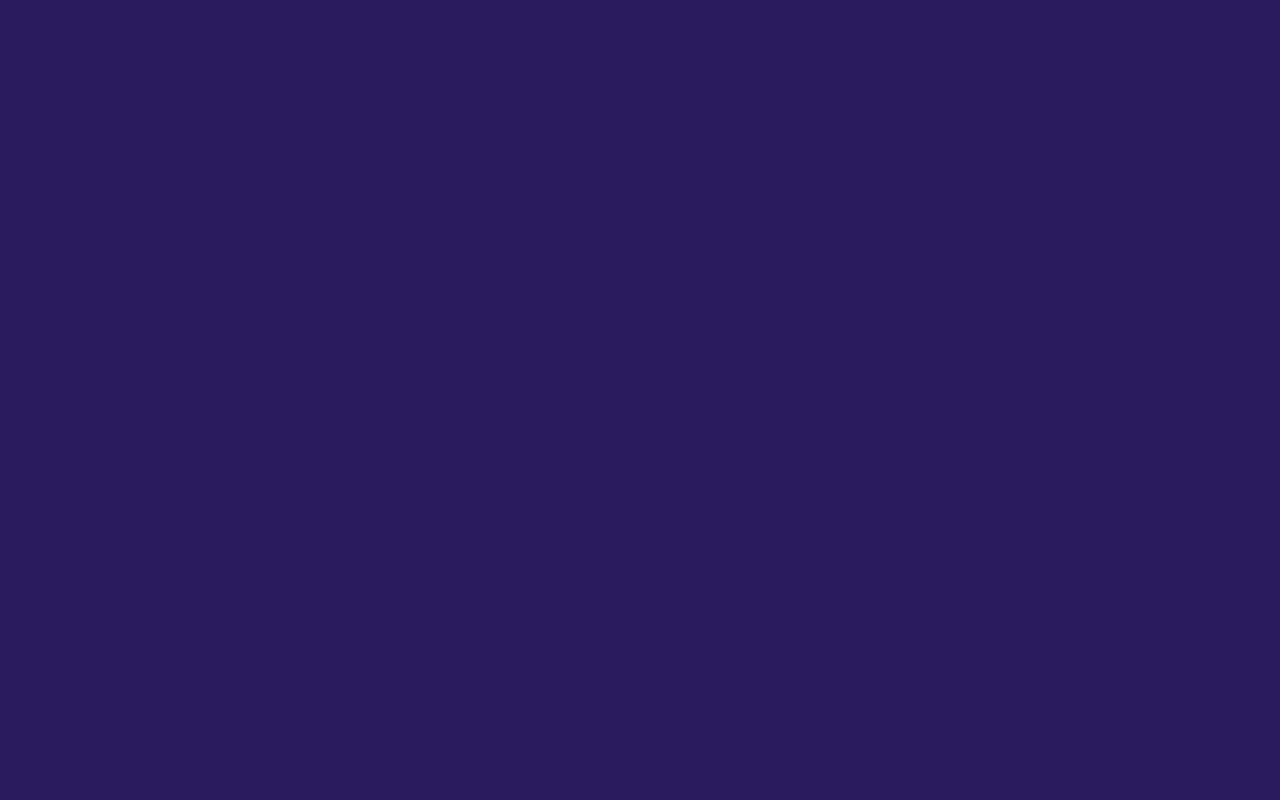
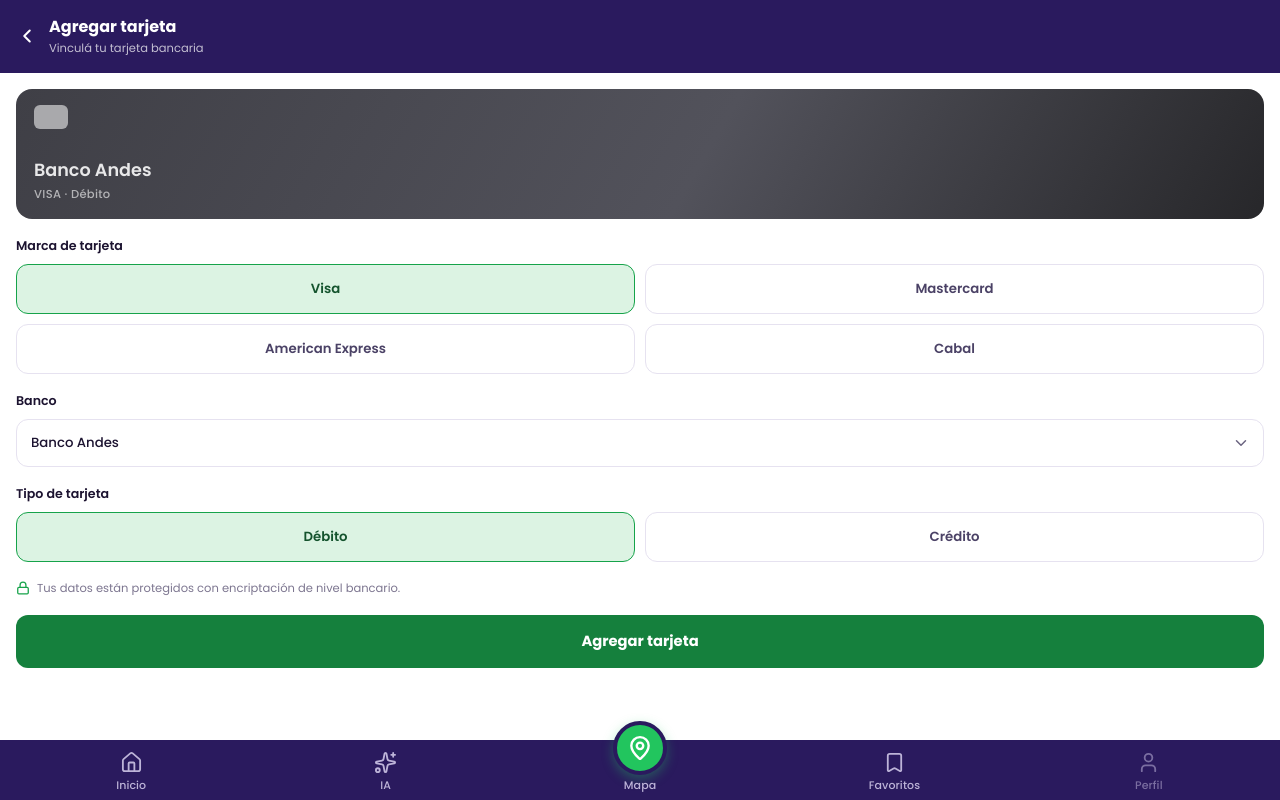
Before and after one commit to Lenny066/Sumatoria-, a React (Vite) app: page /agregar-tarjeta in a window 1280 px wide. Before the commit this address had no page. Built offline with nearby package versions, Linux system fonts and the light colour scheme; the HTML template or start-up script is replaced by a standard one.

Commit message:
tarjeta listo

```diff
--- a/src/App.tsx
+++ b/src/App.tsx
@@ -9,6 +9,7 @@ import CuentaNegocio from "./pages/CuentaNegocio/cuentanegocio";
 import Inicio from "./pages/inicio/inicio";
 import Favoritos from "./pages/favoritos/favoritos";
 import IA from "./pages/IA/IA";
+import Tarjetas from "./pages/tarjetas/tarjetas";
 
 export default function App() {
   return (
@@ -24,6 +25,7 @@ export default function App() {
         <Route path="/inicio" element={<Inicio />} />
         <Route path="/favoritos" element={<Favoritos />} />
         <Route path="/ia" element={<IA />} />
+        <Route path="/agregar-tarjeta" element={<Tarjetas />} />
       </Routes>
     </BrowserRouter>
   );
--- a/src/pages/inicio/inicio.css
+++ b/src/pages/inicio/inicio.css
@@ -167,15 +167,24 @@
   align-items: center;
   justify-content: space-between;
   gap: 12px;
+  width: 100%;
   margin-top: 11px;
   padding: 13px 16px;
+  border: none;
   border-radius: 14px;
   background: linear-gradient(120deg, #16a34a 0%, #22c55e 55%, #15803d 100%);
   color: #ffffff;
+  font-family: inherit;
+  text-align: left;
+  cursor: pointer;
 }
 
 .tarjeta-banco__texto {
   min-width: 0;
+}
+
+.tarjeta-banco__bajada {
+  display: block;
 }
 
 .tarjeta-banco__titulo {
@@ -188,7 +197,7 @@
 }
 
 .tarjeta-banco__bajada {
-  margin: 4px 0 0;
+  margin-top: 4px;
   font-size: 0.74rem;
   font-weight: 400;
   line-height: 1.4;
--- a/src/pages/inicio/inicio.tsx
+++ b/src/pages/inicio/inicio.tsx
@@ -1,4 +1,5 @@
 import React, { useState } from 'react';
+import { useNavigate } from 'react-router-dom';
 import {
   MapPin,
   ChevronDown,
@@ -68,6 +69,8 @@ const SECCIONES = [
 ] as const;
 
 export default function Inicio(): React.JSX.Element {
+  const navigate = useNavigate();
+
   const [categoria, setCategoria] = useState<string>('todos');
 
   return (
@@ -110,20 +113,24 @@ export default function Inicio(): React.JSX.Element {
             </p>
           </section>
 
-          <section className="tarjeta-banco">
+          <button
+            type="button"
+            className="tarjeta-banco"
+            onClick={() => navigate('/agregar-tarjeta')}
+          >
             <div className="tarjeta-banco__texto">
-              <h2 className="tarjeta-banco__titulo">
+              <span className="tarjeta-banco__titulo">
                 <Lock size={14} strokeWidth={2.4} />
                 Nuevo en Sumatoria
-              </h2>
-              <p className="tarjeta-banco__bajada">
+              </span>
+              <span className="tarjeta-banco__bajada">
                 Sumá tu tarjeta y descubrí promos bancarias exclusivas
-              </p>
+              </span>
             </div>
             <span className="tarjeta-banco__icono">
               <CreditCard size={19} strokeWidth={2} />
             </span>
-          </section>
+          </button>
         </div>
 
         <main className="inicio__cuerpo">
--- /dev/null
+++ b/src/pages/tarjetas/tarjetas.css
@@ -0,0 +1,204 @@
+.tarjeta-nueva {
+  display: flex;
+  flex-direction: column;
+  width: 100%;
+  height: 100vh;
+  height: 100dvh;
+  overflow: hidden;
+  background-color: #ffffff;
+  font-family: 'Poppins', system-ui, -apple-system, 'Segoe UI', sans-serif;
+  color: #1c1330;
+}
+
+.tarjeta-nueva__cabecera {
+  display: flex;
+  align-items: center;
+  gap: 11px;
+  flex: 0 0 auto;
+  padding: calc(14px + env(safe-area-inset-top, 0px)) 16px 16px;
+  background-color: #2a1a5e;
+}
+
+.tarjeta-nueva__volver {
+  display: flex;
+  padding: 0;
+  border: none;
+  background: none;
+  color: #ffffff;
+  cursor: pointer;
+}
+
+.tarjeta-nueva__identidad {
+  min-width: 0;
+}
+
+.tarjeta-nueva__titulo {
+  margin: 0;
+  font-size: 1rem;
+  font-weight: 700;
+  color: #ffffff;
+}
+
+.tarjeta-nueva__bajada {
+  margin: 1px 0 0;
+  font-size: 0.72rem;
+  font-weight: 400;
+  color: rgba(255, 255, 255, 0.72);
+}
+
+.tarjeta-nueva__scroll {
+  flex: 1 1 auto;
+  min-height: 0;
+  overflow-y: auto;
+  overflow-x: hidden;
+  -webkit-overflow-scrolling: touch;
+  overscroll-behavior-y: contain;
+  padding: 16px 16px 24px;
+}
+
+.vista-tarjeta {
+  position: relative;
+  display: flex;
+  flex-direction: column;
+  justify-content: flex-end;
+  height: 130px;
+  padding: 16px 18px;
+  border-radius: 16px;
+  background: linear-gradient(120deg, #3f3f46 0%, #52525b 55%, #27272a 100%);
+  color: #ffffff;
+}
+
+.vista-tarjeta__chip {
+  position: absolute;
+  top: 16px;
+  left: 18px;
+  width: 34px;
+  height: 24px;
+  border-radius: 6px;
+  background-color: rgba(255, 255, 255, 0.55);
+}
+
+.vista-tarjeta__banco {
+  margin: 0;
+  font-size: 1.1rem;
+  font-weight: 600;
+  color: rgba(255, 255, 255, 0.88);
+}
+
+.vista-tarjeta__detalle {
+  margin: 3px 0 0;
+  font-size: 0.72rem;
+  font-weight: 500;
+  letter-spacing: 0.3px;
+  color: rgba(255, 255, 255, 0.6);
+}
+
+.campo {
+  margin: 18px 0 0;
+  padding: 0;
+  border: none;
+}
+
+.campo__rotulo {
+  display: block;
+  padding: 0;
+  margin-bottom: 9px;
+  font-size: 0.79rem;
+  font-weight: 600;
+  color: #1c1330;
+}
+
+.opciones {
+  display: grid;
+  grid-template-columns: repeat(2, 1fr);
+  gap: 10px;
+}
+
+.opcion {
+  padding: 14px 10px;
+  border: 1.5px solid #e6e2f0;
+  border-radius: 12px;
+  background-color: #ffffff;
+  color: #4b4266;
+  font-family: inherit;
+  font-size: 0.83rem;
+  font-weight: 600;
+  cursor: pointer;
+  transition: background-color 0.15s ease, border-color 0.15s ease, color 0.15s ease;
+}
+
+.opcion--activa {
+  border-color: #16a34a;
+  background-color: #dcf3e3;
+  color: #14532d;
+}
+
+.selector {
+  position: relative;
+  display: flex;
+  align-items: center;
+}
+
+.selector__campo {
+  width: 100%;
+  height: 48px;
+  padding: 0 40px 0 14px;
+  border: 1.5px solid #e6e2f0;
+  border-radius: 12px;
+  background-color: #ffffff;
+  color: #1c1330;
+  font-family: inherit;
+  font-size: 0.83rem;
+  font-weight: 500;
+  -webkit-appearance: none;
+  appearance: none;
+  cursor: pointer;
+}
+
+.selector__campo:focus {
+  outline: 2px solid #22b24a;
+  outline-offset: 1px;
+}
+
+.selector__flecha {
+  position: absolute;
+  right: 14px;
+  color: #6b6480;
+  pointer-events: none;
+}
+
+.tarjeta-nueva__aviso {
+  display: flex;
+  align-items: flex-start;
+  gap: 7px;
+  margin: 18px 0 0;
+  font-size: 0.72rem;
+  font-weight: 400;
+  line-height: 1.45;
+  color: #7d7690;
+}
+
+.tarjeta-nueva__aviso svg {
+  flex-shrink: 0;
+  margin-top: 1px;
+  color: #16a34a;
+}
+
+.tarjeta-nueva__guardar {
+  width: 100%;
+  margin-top: 18px;
+  padding: 16px 12px;
+  border: none;
+  border-radius: 12px;
+  background-color: #15803d;
+  color: #ffffff;
+  font-family: inherit;
+  font-size: 0.92rem;
+  font-weight: 700;
+  cursor: pointer;
+  transition: background-color 0.15s ease;
+}
+
+.tarjeta-nueva__guardar:active {
+  background-color: #126732;
+}
--- /dev/null
+++ b/src/pages/tarjetas/tarjetas.tsx
@@ -0,0 +1,143 @@
+import React, { useState } from 'react';
+import { useNavigate } from 'react-router-dom';
+import { ChevronLeft, ChevronDown, Lock } from 'lucide-react';
+import Barra from '../../components/barra';
+import './tarjetas.css';
+
+const MARCAS = [
+  { id: 'visa', etiqueta: 'Visa' },
+  { id: 'mastercard', etiqueta: 'Mastercard' },
+  { id: 'amex', etiqueta: 'American Express' },
+  { id: 'cabal', etiqueta: 'Cabal' },
+] as const;
+
+const BANCOS = [
+  'Banco Andes',
+  'Banco Nación',
+  'Banco Provincia',
+  'Banco Galicia',
+  'Banco Santander',
+  'BBVA',
+  'Banco Macro',
+  'Banco Ciudad',
+  'ICBC',
+  'Brubank',
+  'Mercado Pago',
+  'Ualá',
+];
+
+const TIPOS = [
+  { id: 'debito', etiqueta: 'Débito' },
+  { id: 'credito', etiqueta: 'Crédito' },
+] as const;
+
+export default function Tarjetas(): React.JSX.Element {
+  const navigate = useNavigate();
+
+  const [marca, setMarca] = useState<string>('visa');
+  const [banco, setBanco] = useState<string>(BANCOS[0]);
+  const [tipo, setTipo] = useState<string>('debito');
+
+  const marcaElegida = MARCAS.find(({ id }) => id === marca);
+  const tipoElegido = TIPOS.find(({ id }) => id === tipo);
+
+  function agregar() {
+    navigate('/inicio');
+  }
+
+  return (
+    <div className="tarjeta-nueva">
+      <header className="tarjeta-nueva__cabecera">
+        <button
+          type="button"
+          className="tarjeta-nueva__volver"
+          aria-label="Volver"
+          onClick={() => navigate(-1)}
+        >
+          <ChevronLeft size={22} strokeWidth={2.2} />
+        </button>
+
+        <div className="tarjeta-nueva__identidad">
+          <h1 className="tarjeta-nueva__titulo">Agregar tarjeta</h1>
+          <p className="tarjeta-nueva__bajada">Vinculá tu tarjeta bancaria</p>
+        </div>
+      </header>
+
+      <div className="tarjeta-nueva__scroll">
+        <section className="vista-tarjeta" aria-live="polite">
+          <span className="vista-tarjeta__chip" />
+          <p className="vista-tarjeta__banco">{banco}</p>
+          <p className="vista-tarjeta__detalle">
+            {marcaElegida?.etiqueta.toUpperCase()} · {tipoElegido?.etiqueta}
+          </p>
+        </section>
+
+        <fieldset className="campo">
+          <legend className="campo__rotulo">Marca de tarjeta</legend>
+          <div className="opciones">
+            {MARCAS.map(({ id, etiqueta }) => (
+              <button
+                key={id}
+                type="button"
+                className={`opcion${id === marca ? ' opcion--activa' : ''}`}
+                aria-pressed={id === marca}
+                onClick={() => setMarca(id)}
+              >
+                {etiqueta}
+              </button>
+            ))}
+          </div>
+        </fieldset>
+
+        <div className="campo">
+          <label className="campo__rotulo" htmlFor="banco">
+            Banco
+          </label>
+          <div className="selector">
+            <select
+              id="banco"
+              className="selector__campo"
+              value={banco}
+              onChange={(evento) => setBanco(evento.target.value)}
+            >
+              {BANCOS.map((nombre) => (
+                <option key={nombre} value={nombre}>
+                  {nombre}
+                </option>
+              ))}
+            </select>
+            <ChevronDown className="selector__flecha" size={18} strokeWidth={2} />
+          </div>
+        </div>
+
+        <fieldset className="campo">
+          <legend className="campo__rotulo">Tipo de tarjeta</legend>
+          <div className="opciones">
+            {TIPOS.map(({ id, etiqueta }) => (
+              <button
+                key={id}
+                type="button"
+                className={`opcion${id === tipo ? ' opcion--activa' : ''}`}
+                aria-pressed={id === tipo}
+                onClick={() => setTipo(id)}
+              >
+                {etiqueta}
+              </button>
+            ))}
+          </div>
+        </fieldset>
+
+        <p className="tarjeta-nueva__aviso">
+          <Lock size={14} strokeWidth={2.2} />
+          Tus datos están protegidos con encriptación de nivel bancario.
+        </p>
+
+        <button type="button" className="tarjeta-nueva__guardar" onClick={agregar}>
+          Agregar tarjeta
+        </button>
+      </div>
+
+      <Barra />
+    </div>
+  );
+}
```
